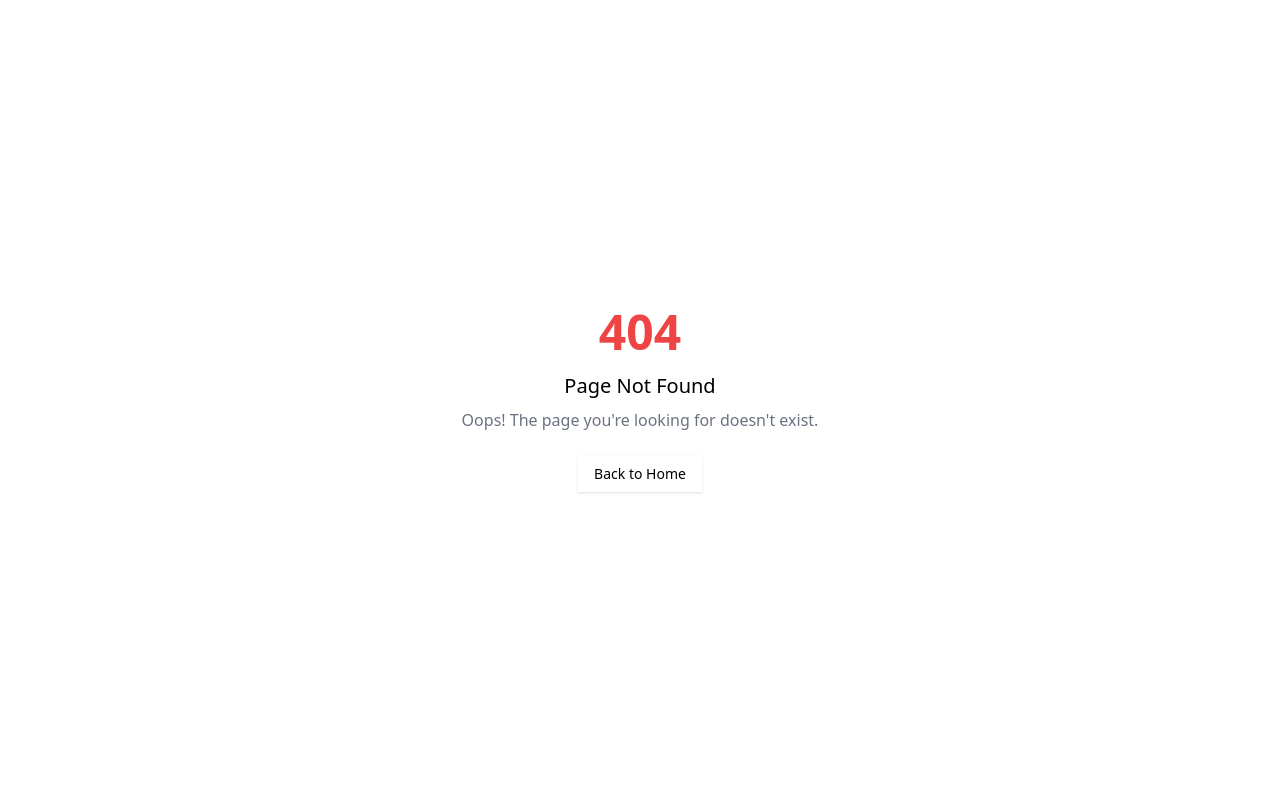
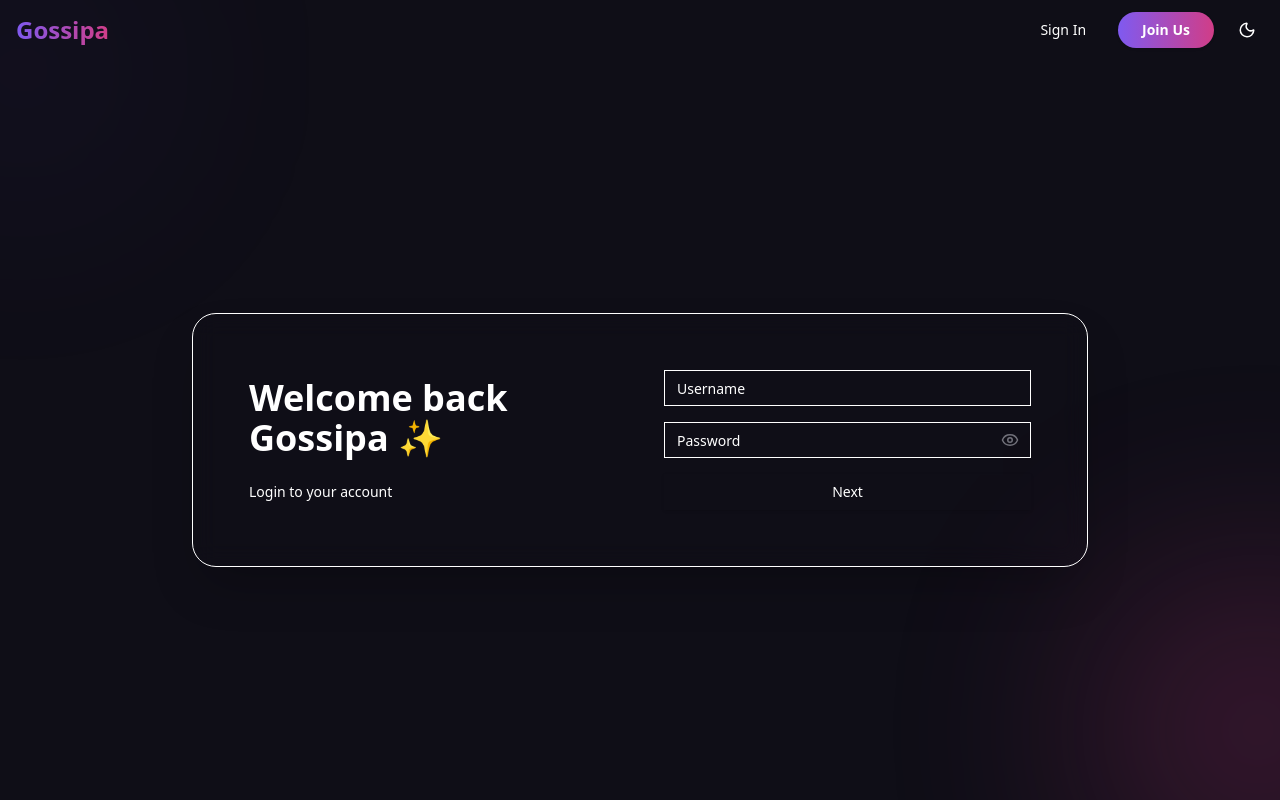
Before and after one commit to Cargojnr/gossipa, a React (Vite) app in the folder frontend/: page /login in a window 1280 px wide. Before the commit this address had no page. Shown: the top 800 px of the page. Built offline with nearby package versions, Linux system fonts and the light colour scheme.

Commit message:
redo routing

```diff
--- a/frontend/src/App.tsx
+++ b/frontend/src/App.tsx
@@ -14,8 +14,8 @@
     <Router>
       <Routes>
         <Route path="/" element={<LandingLayout />} />
-        <Route path="https://gossipa.vercel.app/register" element={<RegisterPage />} />
-        <Route path="https://gossipa.vercel.app/login" element={<LoginPage />} />
+        <Route path="/register" element={<RegisterPage />} />
+        <Route path="/login" element={<LoginPage />} />
         <Route path="/reset/:token" element={<ResetPage />} />
         <Route path="/forgot" element={<ForgotPasswordPage />} />
         <Route path="/reset" element={<ResetPasswordPage />} />
```
